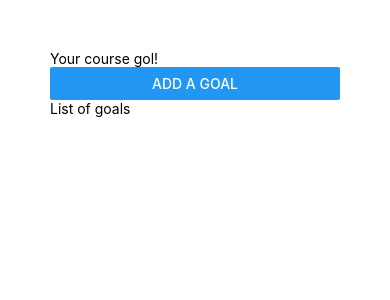
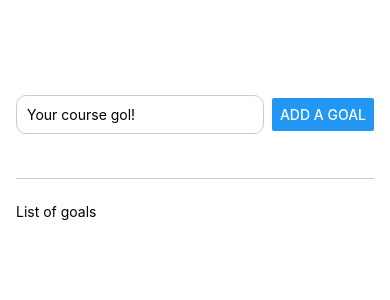
Before and after one commit to timothyrusso/goal-app, a React Native app: screen / in a window 390 px wide. Shown: the top 300 px of the page. Built offline with nearby package versions, Linux system fonts and the light colour scheme.

Commit message:
feat: style the home page

```diff
--- a/App.js
+++ b/App.js
@@ -4,11 +4,11 @@ import { Button, StyleSheet, Text, TextInput, View } from 'react-native';
 export default function App() {
   return (
     <View style={styles.appContainer}>
-      <View>
-        <TextInput placeholder="Your course gol!" />
+      <View style={styles.inputContainer}>
+        <TextInput placeholder="Your course gol!" style={styles.TextInput} />
         <Button title="Add a goal" />
       </View>
-      <View>
+      <View style={styles.goalsContainer}>
         <Text>List of goals</Text>
       </View>
     </View>
@@ -17,6 +17,28 @@ export default function App() {
 
 const styles = StyleSheet.create({
   appContainer: {
-    padding: 50,
+    flex: 1,
+    paddingTop: 50,
+    paddingHorizontal: 16,
+  },
+  inputContainer: {
+    flex: 1,
+    flexDirection: 'row',
+    justifyContent: 'center',
+    alignItems: 'center',
+    marginBottom: 24,
+    borderBottomWidth: 1,
+    borderBottomColor: '#CCC',
+  },
+  TextInput: {
+    borderWidth: 1,
+    borderColor: '#CCC',
+    padding: 10,
+    borderRadius: 10,
+    width: '70%',
+    marginRight: 8,
+  },
+  goalsContainer: {
+    flex: 5,
   },
 });
```
